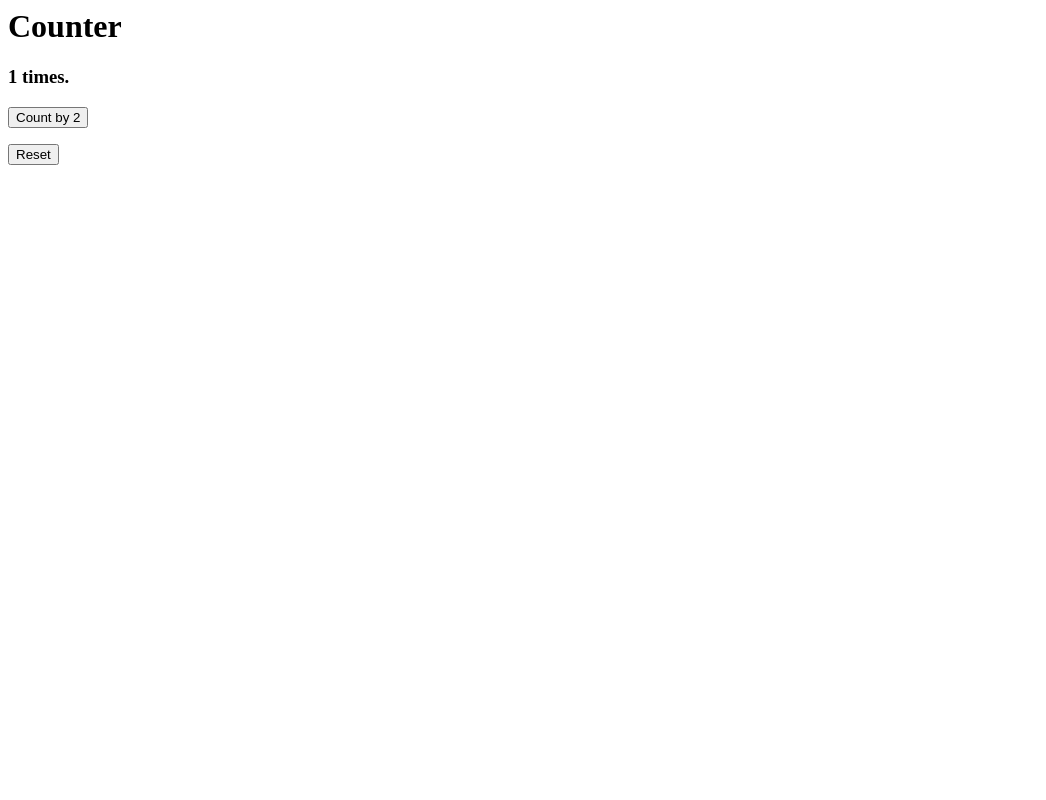
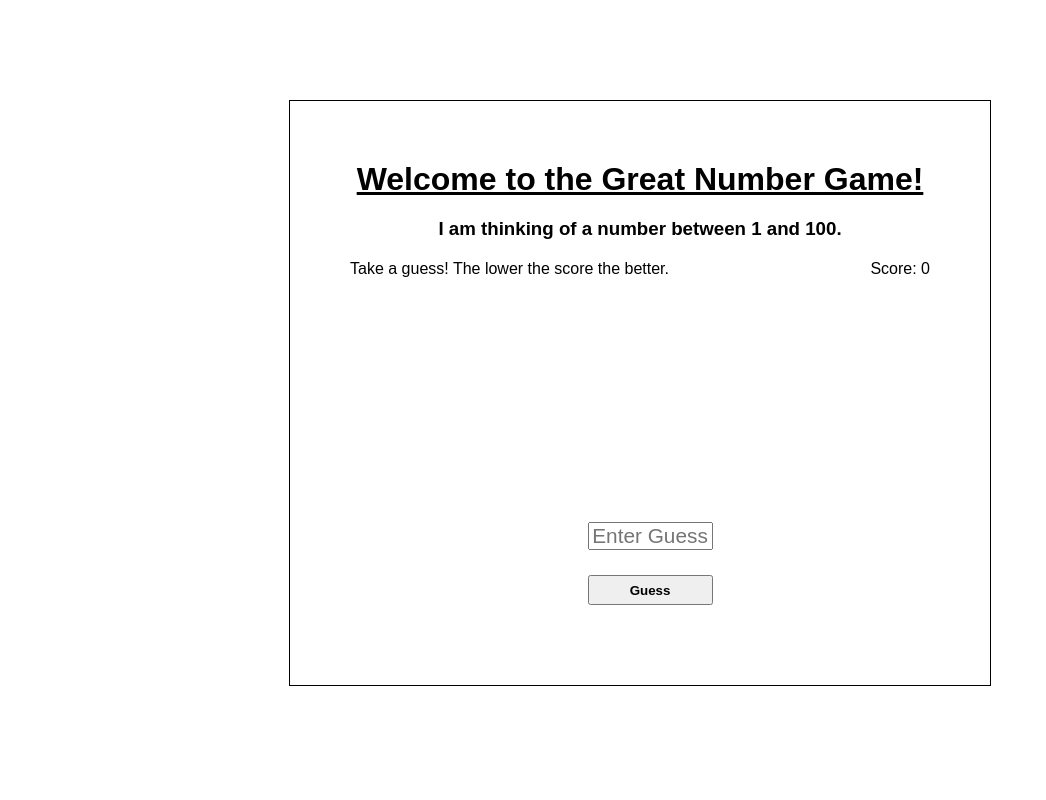
Before and after one commit to ChristopherDonnelly/Flask_GreatNumberGame, a Flask app: page / in a window 1280 px wide. Shown: the whole page, without its empty margins (0-1046 px from the left). Run offline with Flask 2, Linux system fonts and the light colour scheme.

Commit message:
Updated files to complete game

```diff
--- a/server.py
+++ b/server.py
@@ -1,29 +1,70 @@
+'''
+Create a site that when a user loads it creates a random number between 1-100 and stores the number in session. Allow the user to guess at the number and tell them when they are too high or too low. If they guess the correct number tell them and offer to play again.
+
+In order to generate a random number you can use the "random" python module:
+
+import random # import the random module
+
+# The random module has many useful functions. This is one that gives a random number in a range
+random.randrange(0, 101) # random number between 0-100
+
+In order to remove something from the session, you must "pop" it off of the session dictionary.
+
+# Set session like so:
+session['someKey'] = 50
+
+# Remove something from session like so:
+session.pop('someKey')\
+'''
+
 from flask import Flask, render_template, request, redirect, session
+import random
+
 app = Flask(__name__)
 
-app.secret_key = 'CounterSecretKey'
+app.secret_key = 'GreatNumberGameKey'
 
 @app.route('/')
 
 def index():
-  if not 'counter' in session:
-    session['counter'] = 1
-  else:
-    session['counter'] += 1
+  if not 'randomNum' in session:
+    session['randomNum'] = random.randrange(0, 101)
+  if not 'guess' in session:
+    session['guess'] = 'none'
+  if not 'color' in session:
+    session['color'] = 'white'
+  if not 'border' in session:
+    session['border'] = 'transparent'
+  if not 'count' in session:
+    session['count'] = 0
 
   return render_template("index.html")
 
-@app.route('/countBy2', methods=['POST'])
+@app.route('/guess', methods=['POST'])
 
-def counter_ninja1():
-  session['counter'] += 1
+def guess():
+  session['guess'] = request.form['answer']
+  session['border'] = 'black'
+  session['count'] += 1
+
+  if int(session['randomNum']) > int(session['guess']):
+    session['color'] = 'red'
+  elif int(session['randomNum']) < int(session['guess']):
+    session['color'] = 'red'
+  elif int(session['randomNum']) == int(session['guess']):
+    session['color'] = 'green'
   return redirect('/')
 
 
 @app.route('/reset', methods=['POST'])
 
-def reset_ninja2():
-  session['counter'] = 0
+def reset():
+  session.pop('randomNum')
+  session.pop('guess')
+  session.pop('color')
+  session.pop('count')
+  session.pop('border')
+
   return redirect('/')
 
 app.run(debug=True)
--- /dev/null
+++ b/static/css/style.css
@@ -0,0 +1,96 @@
+* {
+    padding: 0px;
+    margin: 0px;
+    font-family: Arial, Helvetica, sans-serif;
+}
+
+body {
+    background-color: #ffffff;
+}
+
+#wrapper {
+    width: 600px;
+    margin: 100px auto;
+    padding: 50px;
+    border: 1px solid #000000;
+}
+
+#wrapper>p {
+    display: inline-block;
+}
+
+#wrapper>p~p {
+    float: right;
+}
+
+h1, h3, p, form {
+    padding: 10px;
+}
+
+h1, h3 {
+    text-align: center;
+}
+
+h1 {
+    text-decoration: underline;
+}
+
+form {
+    display: table;
+    width: 100%;
+    text-align: center;
+}
+
+label, input[type="submit"] {
+    margin: 10px;
+}
+label, form p {
+    display: table-row;
+    width: 100%;
+}
+form span, input, select, textarea, input[type="submit"] {
+    display: table-cell;
+    vertical-align: top;
+    margin: 5px;
+}
+form span {
+    width: 30%;
+}
+select, textarea, input[type="text"] {
+    width: 125px;
+    text-align: center;
+    display: block;
+    margin: 5px auto;
+    font-size: 1.3em;
+}
+
+input[type="submit"] {
+    width: 125px;
+    font-weight: bold;
+    height: 30px;
+    margin: 20px 0px;
+    cursor: pointer;
+}
+
+#resultsLayer {
+    text-align: center;
+    border: 2px solid transparent;
+    width: 300px;
+    height: 190px;
+    margin: 25px auto 0px;
+}
+#resultsLayer p {
+    font-weight: bold;
+    color: white;
+    line-height: 160px;
+    font-size: 1.5em;
+}
+
+.alert {
+    color: red;
+    white-space: nowrap;
+}
+
+.add-bottom-p {
+    padding-bottom: 35px;
+}
--- a/templates/index.html
+++ b/templates/index.html
@@ -1,15 +1,35 @@
 <html>
     <head>
-       <title>Form Test Index</title>
+       <title>Great Number Game!</title>
+       <link rel="stylesheet" type="text/css" href="{{ url_for('static', filename='css/style.css') }}">
     </head>
     <body>
-        <h1>Counter</h1>
-        <h3>{{ session['counter'] }} times.</h3>
-        <form action='/countBy2' method='post'>
-            <input type='submit' value='Count by 2'>
-        </form>
-        <form action='/reset' method='post'>
-            <input type='submit' value='Reset'>
-        </form>
+        <div id="wrapper">
+            <h1>Welcome to the Great Number Game!</h1>
+            <h3>I am thinking of a number between 1 and 100.</h3>
+            <p>Take a guess! The lower the score the better.</p>
+            <p>Score: {{session['count']}}</p>
+            <div id="resultsLayer" style="background-color:{{session['color']}}; border-color: {{session['border']}}">
+                {% if session['guess'] == 'none': %}
+                    <p></p>
+                {% elif session['randomNum'] | int > session['guess'] | int: %}
+                    <p>Too Low!</p>
+                {% elif session['randomNum'] | int < session['guess'] | int: %}
+                    <p>Too High!</p>
+                {% elif session['randomNum'] | int == session['guess'] | int: %}
+                    <p>{{session['randomNum']}} was the number!</p>
+                {% endif %}
+            </div>
+            {% if session['randomNum'] | int == session['guess'] | int: %}
+                <form action='/reset' method='post'>
+                    <input type='submit' value='Play Again'>
+                </form>
+            {% else %}
+                <form action='/guess' method='post' autocomplete="false">
+                    <input type="text" name="answer" tabindex="0" placeholder="Enter Guess" />
+                    <input type='submit' value='Guess' />
+                </form>
+            {% endif %}
+        </div>
     </body>
 </html>
```
